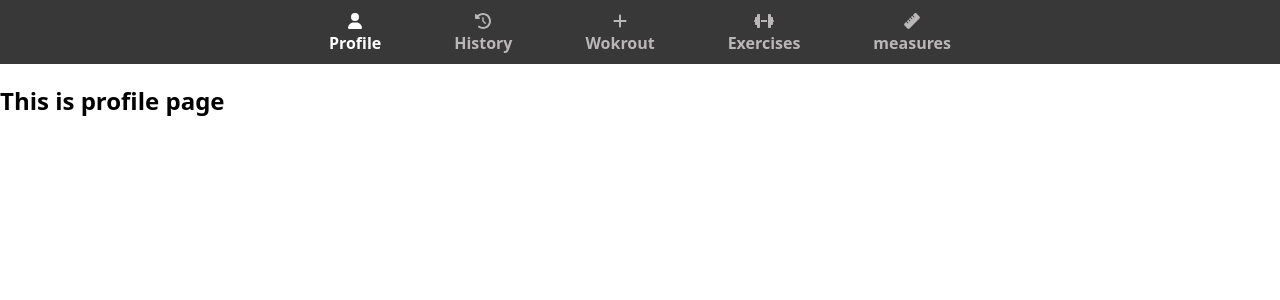
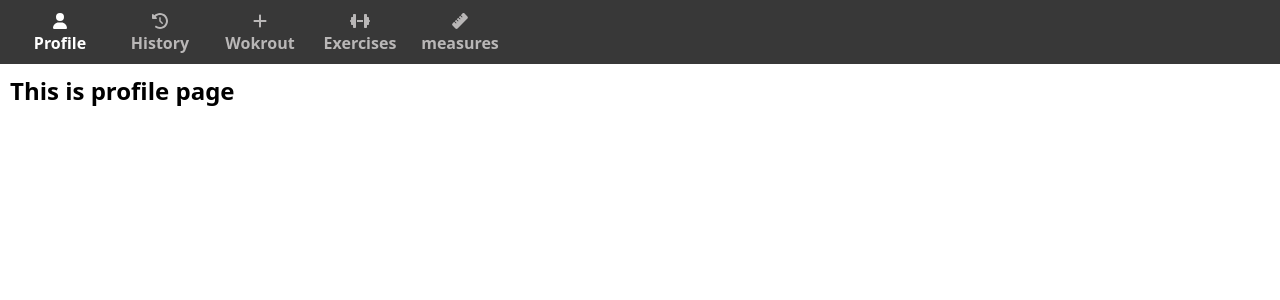
Before and after one commit to Arun6238/fitnessApp-react-js, a React (Vite) app: page /profile in a window 1280 px wide. Shown: the top 300 px of the page. Built offline with nearby package versions, Linux system fonts and the light colour scheme.

Commit message:
made some changes to navbar styles

```diff
--- a/src/Layout.jsx
+++ b/src/Layout.jsx
@@ -1,12 +1,15 @@
-
 import NavBar from "./Navbar"
 import RouterComp from "./RouterComp"
+
+import "./styles/app.css"
 
 export const Layout = () => {
     return (
         <>
             <NavBar />
-            <RouterComp />
+            <div id="routes">
+                <RouterComp />
+            </div>
         </>
     )
 }
--- a/src/RouterComp.jsx
+++ b/src/RouterComp.jsx
@@ -1,10 +1,11 @@
 import { Routes , Route, useNavigate  } from "react-router-dom";
+import { useEffect } from "react";
+
 import Profile from "./components/profile/Profile"
 import History from "./components/history/History"
 import Workout from "./components/workout/Workout"
 import Exercises from "./components/exercises/Exercises"
 import Measures from "./components/measures/Measures"
-import { useEffect } from "react";
 
 
 const RouterComp = () => {
--- a/src/styles/App.css
+++ b/src/styles/App.css
@@ -0,0 +1,4 @@
+#routes{
+    padding:10px;
+    margin: 0;
+}
--- a/src/styles/index.css
+++ b/src/styles/index.css
@@ -12,3 +12,7 @@ html,body{
 #root{
   margin: 0;
 }
+
+h2{
+  margin: 0;
+}
--- a/src/styles/navbar.css
+++ b/src/styles/navbar.css
@@ -4,12 +4,14 @@
     font-size: 14px;
     font-weight: 600;
     /* font-weight: 600; */
+    user-select: none;
 }
 .navbar a{
     text-align: center;
     display: inline-block;
 
     color: #b9b7b7;
+    width: 55px;
     text-decoration: none;
 
 }
@@ -20,14 +22,22 @@
     margin: 0;
     padding: 0;
     list-style: none;
+
+    transition: ease-in 300ms all;
 }
 .navbar .active{
     color: #ffffff ;
 }
 
-@media (min-width: 768px) {
+@media (min-width: 800px) {
     .navbar{
-        padding-inline: 20%;
+        padding-left: 10px;
         font-size: 16px;
     }
+    .navbar ul{
+        justify-content: flex-start;
+    }
+    .navbar a{
+        width: 100px;
+    }
   }
```
Also changed, not shown: src/Navbar.jsx (+25 -5 lines).
